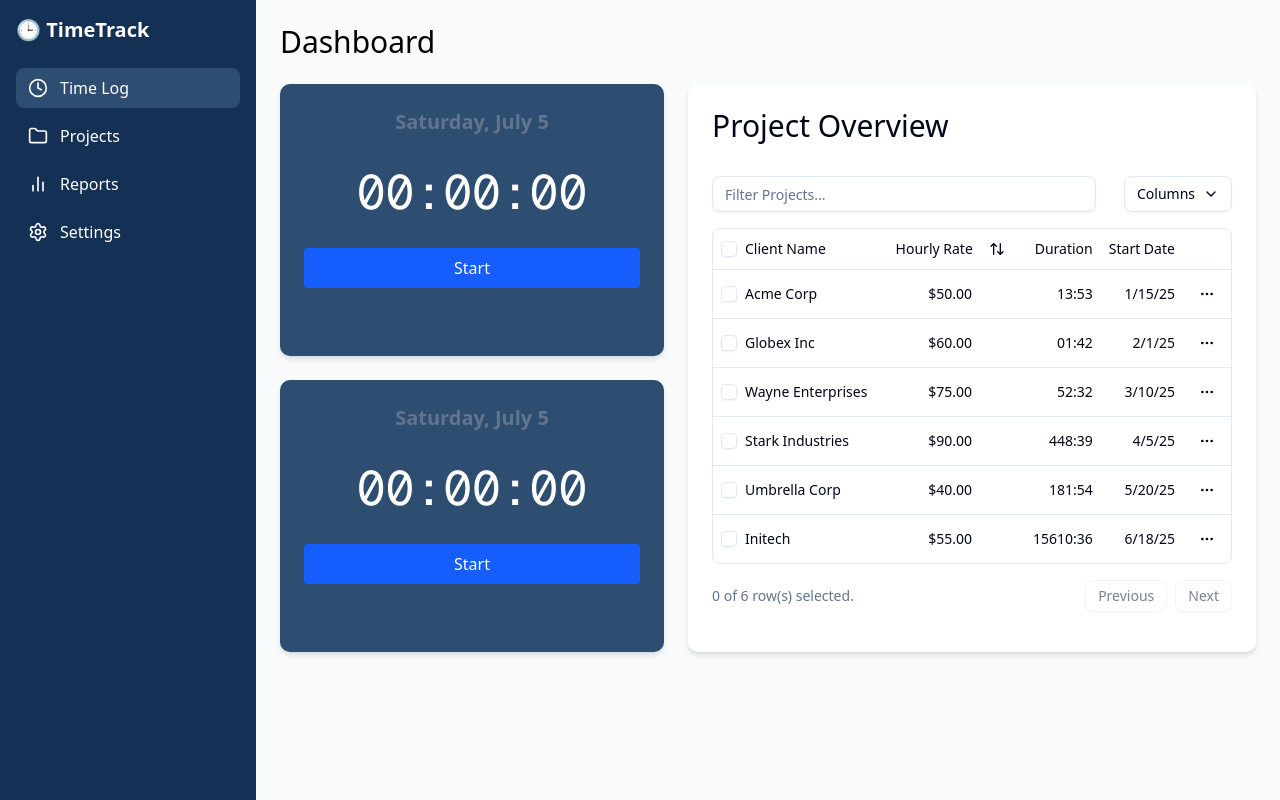
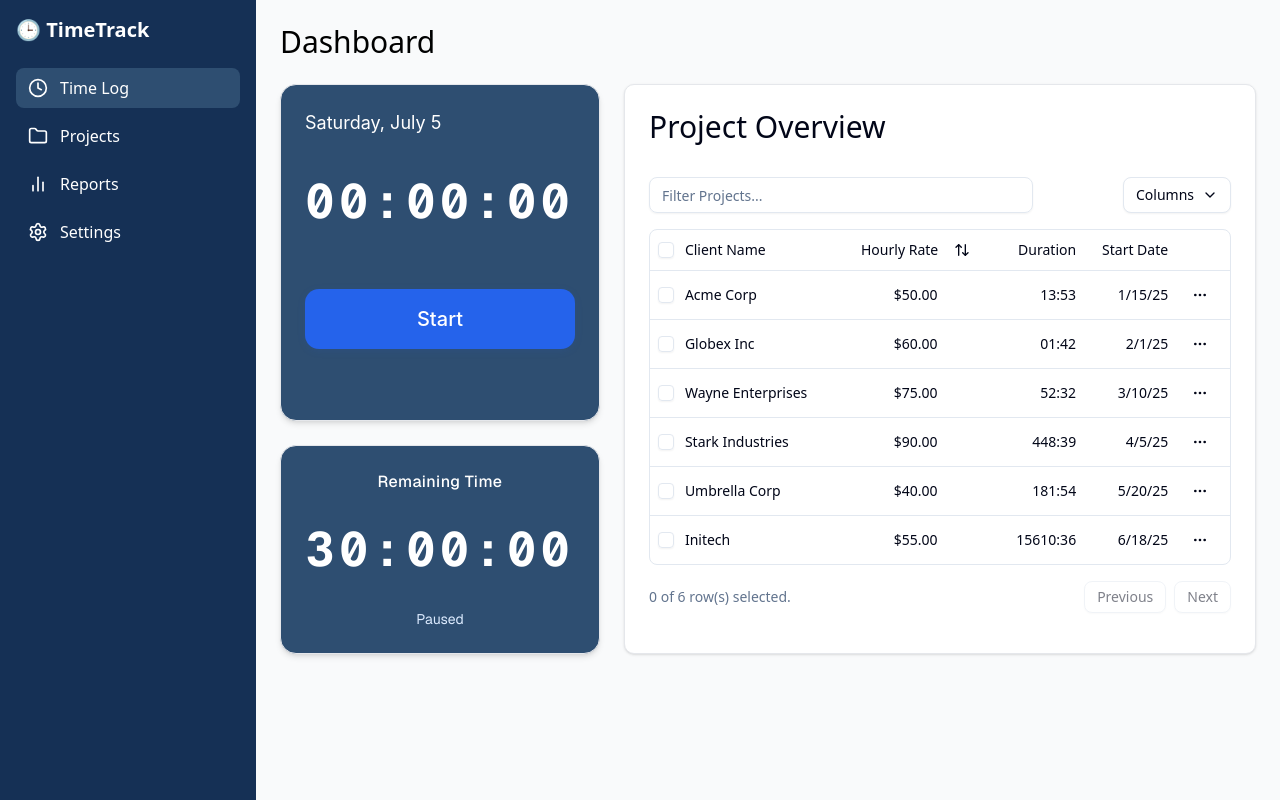
Before and after one commit to BasharMOhamed/Time-Tracker, a Next.js app: page /dashboard in a window 1280 px wide. Built offline with nearby package versions, Linux system fonts and the light colour scheme.

Commit message:
Adding the Remaining time card component

```diff
--- a/src/app/dashboard/page.tsx
+++ b/src/app/dashboard/page.tsx
@@ -1,26 +1,31 @@
+"use client";
 import Timer from "@/components/Timer";
-import React from "react";
+import React, { useState } from "react";
 import type { Metadata } from "next";
 import { DataTableDemo } from "../projects/data-table";
+// import StatsCard from "@/components/statsCard";
+import RemainingCard from "@/components/RemainingCard";
 
-export const metadata: Metadata = {
+const metadata: Metadata = {
   title: "Dashboard - Time Tracker",
-  description: "Generated by create next app",
+  description: "Time logging dashboard for tracking project hours",
 };
 
 const Dashboard = () => {
+  const [isRunning, setIsRunning] = useState(false);
   return (
     <>
       <header>
         <h1 className="text-3xl mb-6 text-black">Dashboard</h1>
       </header>
       <div className="grid grid-cols-[auto_1fr] gap-6">
-        <Timer />
-        <div className="bg-white shadow-md p-6 rounded-lg row-span-2">
+        <Timer isRunning={isRunning} setIsRunning={setIsRunning} />
+        <div className="bg-white border border-gray-200 shadow-sm p-6 rounded-lg row-span-2">
           <h2 className="text-3xl mb-4">Project Overview</h2>
           <DataTableDemo />
         </div>
-        <Timer />
+        {/* <StatsCard title="25 h 12 m" description="Remaining Time" /> */}
+        <RemainingCard isRunning={isRunning} />
       </div>
     </>
   );
--- a/src/app/projects/page.tsx
+++ b/src/app/projects/page.tsx
@@ -7,7 +7,7 @@ const Projects = () => {
       <header>
         <h1 className="text-3xl mb-6 text-black">Time Tracker</h1>
       </header>
-      <div className="bg-white shadow-md p-6 rounded-lg row-span-2">
+      <div className="bg-white border border-gray-200 shadow-sm p-6 rounded-lg row-span-2">
         <h2 className="text-3xl mb-4">Projects</h2>
         <DataTableDemo />
       </div>
--- /dev/null
+++ b/src/components/RemainingCard.tsx
@@ -0,0 +1,44 @@
+"use client";
+import React, { useRef } from "react";
+
+const RemainingCard = ({ isRunning }: { isRunning: boolean }) => {
+  const [remainingTime, setRemainingTime] = React.useState(108000);
+  const intervalRef = useRef<NodeJS.Timeout | null>(null);
+  const formatTime = (timeInSeconds: number) => {
+    const hours = Math.floor(timeInSeconds / 3600)
+      .toString()
+      .padStart(2, "0");
+    const minutes = Math.floor((timeInSeconds % 3600) / 60)
+      .toString()
+      .padStart(2, "0");
+    const seconds = (timeInSeconds % 60).toString().padStart(2, "0");
+    return `${hours}:${minutes}:${seconds}`;
+  };
+  React.useEffect(() => {
+    if (isRunning) {
+      intervalRef.current = setInterval(() => {
+        setRemainingTime((prev) => Math.max(prev - 1, 0));
+      }, 1000);
+    } else if (intervalRef.current) {
+      clearInterval(intervalRef.current);
+    }
+    return () => {
+      if (intervalRef.current) clearInterval(intervalRef.current);
+    };
+  }, [isRunning]);
+  return (
+    <div className="bg-[#2e4e71] border border-gray-200 shadow-md rounded-2xl px-8 py-6 flex flex-col items-center justify-between font-sans max-w-xs w-full mx-auto">
+      <span className="text-white text-base font-medium mb-2 tracking-wide">
+        Remaining Time
+      </span>
+      <span className="text-4xl md:text-5xl font-mono font-bold text-white tracking-widest mb-1">
+        {formatTime(remainingTime)}
+      </span>
+      <span className="text-sm text-blue-100 mt-2">
+        {isRunning ? "Counting down..." : "Paused"}
+      </span>
+    </div>
+  );
+};
+
+export default RemainingCard;
--- a/src/components/Timer.tsx
+++ b/src/components/Timer.tsx
@@ -2,11 +2,11 @@
 import React, { useState, useEffect, useRef } from "react";
 import { format } from "date-fns";
 
-const Timer = () => {
+const Timer = ({ isRunning, setIsRunning }:{isRunning: boolean, setIsRunning:(v:boolean) => void}) => {
   const date = new Date();
   const formattedDate = format(date, "EEEE, MMMM d");
   const [seconds, setSeconds] = useState(0);
-  const [isRunning, setIsRunning] = useState(false);
+  // const [isRunning, setIsRunning] = useState(false);
   const intervalRef = useRef<NodeJS.Timeout | null>(null);
 
   // Format seconds to HH:MM:SS
@@ -42,29 +42,25 @@ const Timer = () => {
     };
   }, []);
   return (
-    <div className="bg-[#2e4e71] shadow-md p-6 rounded-lg text-center w-full max-w-md min-w-sm mx-auto">
-      <h4 className="text-xl text-muted-foreground font-semibold mb-4">
+    <div
+      className="bg-[#2e4e71] shadow-md p-6 rounded-2xl text-center w-full max-w-md mx-auto font-sans border border-gray-200"
+      style={{ fontFamily: "Inter, system-ui, sans-serif" }}
+    >
+      <h4 className="text-lg text-white font-normal mb-6 text-left">
         {formattedDate}
       </h4>
-      <div className="text-5xl text-white font-mono my-8">
+      <div className="text-5xl text-white font-mono font-bold my-10 tracking-widest">
         {formatTime(seconds)}
       </div>
-
-      {!isRunning ? (
-        <button
-          onClick={startTimer}
-          className="bg-blue-600 cursor-pointer text-white px-4 py-2 rounded w-full hover:bg-blue-800 transition-colors"
-        >
-          Start
-        </button>
-      ) : (
-        <button
-          onClick={pauseTimer}
-          className="bg-yellow-500 cursor-pointer text-white px-4 py-2 rounded w-full hover:bg-yellow-600 transition-colors"
-        >
-          Pause
-        </button>
-      )}
+      <button
+        onClick={isRunning ? pauseTimer : startTimer}
+        className={`${
+          isRunning ? "bg-yellow-400" : "bg-[#2563eb]"
+        } text-white text-xl font-medium rounded-xl w-full py-4 mt-6 transition-colors hover:bg-blue-700 focus:outline-none`}
+        style={{ boxShadow: "0 2px 8px 0 rgba(37,99,235,0.10)" }}
+      >
+        {isRunning ? "Pause" : "Start"}
+      </button>
     </div>
   );
 };
```
